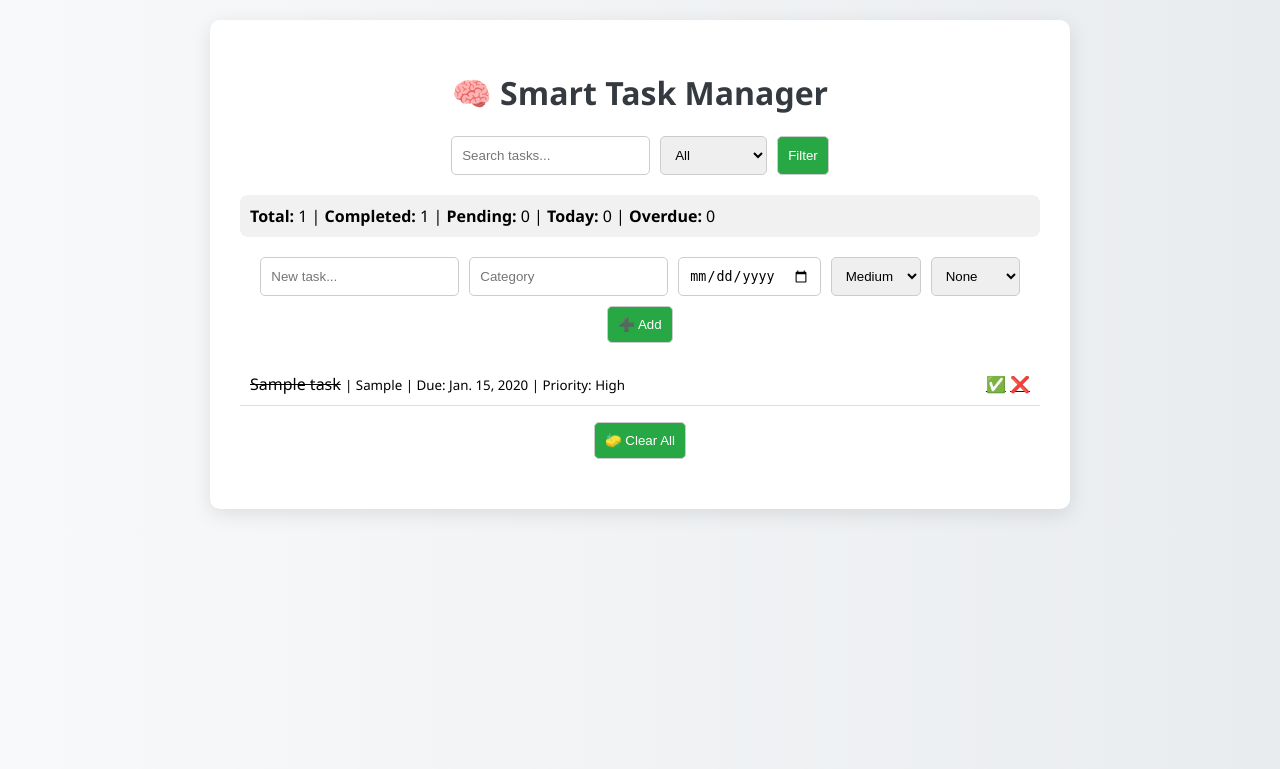
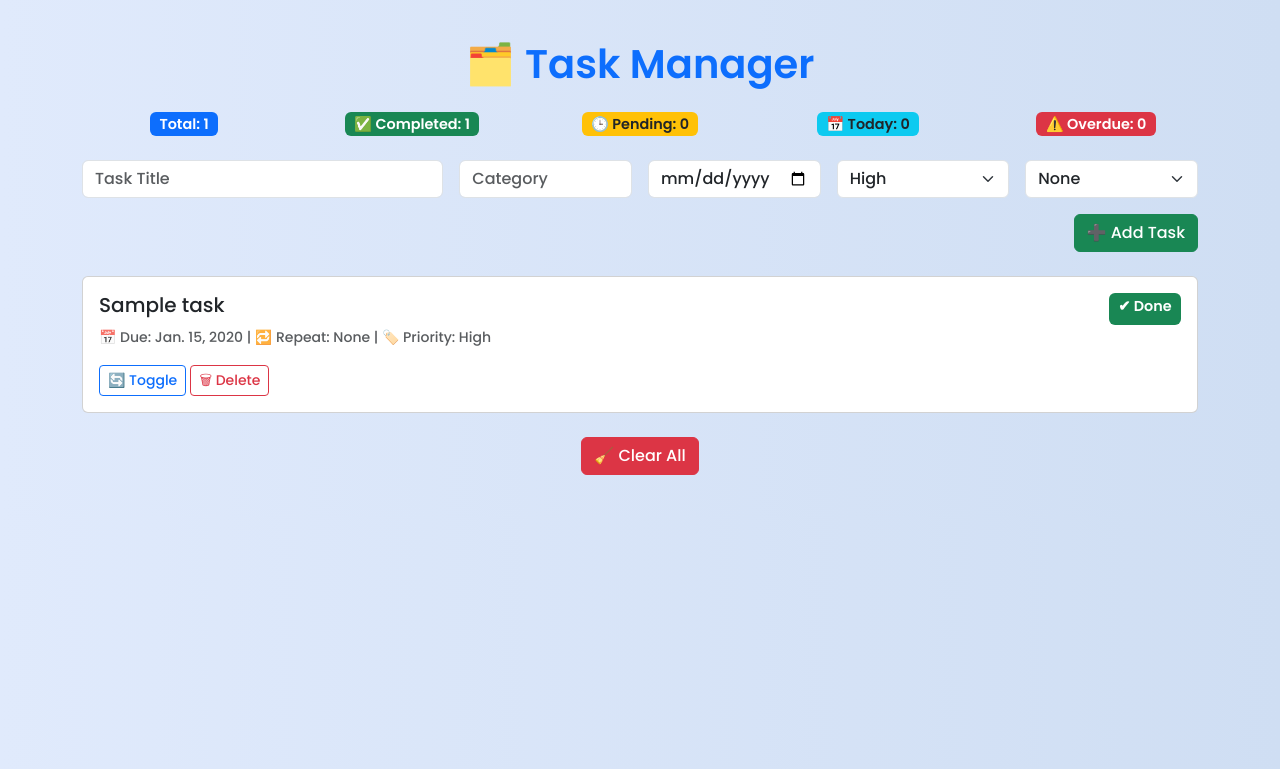
Before and after one commit to DarshanRedddy/django-task-manager, a Django app: page / in a window 1280 px wide. Shown: the top 769 px of the page. Run offline with Django 5.2, Linux system fonts and the light colour scheme; tables that the repository leaves empty hold one stand-in row (values such as "Sample post").

Commit message:
💄 UI overhaul: Bootstrap layout, card‑style tasks, badges

```diff
--- a/tasks/static/tasks/styles.css
+++ b/tasks/static/tasks/styles.css
@@ -1,65 +1,154 @@
 body {
-    font-family: 'Segoe UI', sans-serif;
-    background: linear-gradient(to right, #f8f9fa, #e9ecef);
+    font-family: 'Poppins', sans-serif;
+    background: linear-gradient(to right, #e0eafc, #cfdef3);
     margin: 0;
+    padding: 0;
+  }
+
+  .container {
+    max-width: 850px;
+    margin: 40px auto;
     padding: 20px;
-}
+    background: white;
+    border-radius: 12px;
+    box-shadow: 0 0 15px rgba(0,0,0,0.1);
+  }
 
-.container {
-    max-width: 800px;
-    margin: auto;
-    background: #ffffff;
-    border-radius: 10px;
-    padding: 30px;
-    box-shadow: 0 5px 20px rgba(0,0,0,0.1);
-}
+  h1 {
+    text-align: center;
+    color: #222;
+  }
 
-h1, h2 {
-    color: #343a40;
-    text-align: center;
-}
+  .analytics {
+    display: flex;
+    justify-content: space-around;
+    flex-wrap: wrap;
+    margin-bottom: 20px;
+  }
 
-form {
+  .stat {
+    font-weight: 600;
+    color: #333;
+  }
+
+  .stat span {
+    font-weight: bold;
+    color: #0066cc;
+  }
+
+  .task-form {
     display: flex;
     flex-wrap: wrap;
     gap: 10px;
-    justify-content: center;
     margin-bottom: 20px;
-}
+  }
 
-form input, form select, form button {
-    padding: 10px;
+  .task-form input, .task-form select {
+    flex: 1 1 150px;
+    padding: 8px 10px;
+    border-radius: 6px;
     border: 1px solid #ccc;
-    border-radius: 5px;
-}
+  }
 
-form button {
-    background-color: #28a745;
+  .task-form button {
+    padding: 10px 16px;
+    background-color: #0077cc;
     color: white;
+    border: none;
+    border-radius: 6px;
     cursor: pointer;
-}
+    transition: background 0.3s;
+  }
 
-form button:hover {
-    background-color: #218838;
-}
+  .task-form button:hover {
+    background-color: #005fa3;
+  }
 
-ul.task-list {
-    list-style-type: none;
+  .task-list {
+    list-style: none;
     padding: 0;
-}
+    margin: 0;
+  }
 
-ul.task-list li {
-    padding: 10px;
-    border-bottom: 1px solid #ddd;
-}
+  .task-card {
+    background: #f9f9f9;
+    border-left: 6px solid #0077cc;
+    padding: 12px;
+    margin-bottom: 12px;
+    border-radius: 8px;
+    box-shadow: 0 1px 5px rgba(0,0,0,0.05);
+  }
 
-.task-actions {
-    float: right;
-}
+  .task-card.completed {
+    border-left-color: green;
+    background: #ecf8f1;
+  }
 
-.stats {
-    background: #f1f1f1;
-    padding: 10px;
-    border-radius: 8px;
-    margin-bottom: 20px;
-}
+  .task-header {
+    display: flex;
+    justify-content: space-between;
+    font-size: 1.1rem;
+    margin-bottom: 6px;
+  }
+
+  .task-title {
+    font-weight: 600;
+  }
+
+  .badge {
+    padding: 3px 8px;
+    border-radius: 4px;
+    font-size: 0.85rem;
+    font-weight: bold;
+  }
+
+  .done {
+    background-color: green;
+    color: white;
+  }
+
+  .pending {
+    background-color: orange;
+    color: white;
+  }
+
+  .task-meta {
+    color: #555;
+    font-size: 0.9rem;
+    margin-bottom: 10px;
+  }
+
+  .task-actions a {
+    margin-right: 12px;
+    text-decoration: none;
+    color: #0077cc;
+    font-weight: bold;
+  }
+
+  .task-actions .delete {
+    color: red;
+  }
+
+  .clear-form {
+    text-align: center;
+    margin-top: 20px;
+  }
+
+  .clear-btn {
+    padding: 10px 16px;
+    background: #ff4d4f;
+    color: white;
+    border: none;
+    border-radius: 6px;
+    cursor: pointer;
+  }
+
+  .clear-btn:hover {
+    background: #d9363e;
+  }
+
+  .no-task {
+    text-align: center;
+    color: #666;
+    font-style: italic;
+  }
--- a/tasks/templates/tasks/index.html
+++ b/tasks/templates/tasks/index.html
@@ -4,69 +4,104 @@
 <head>
   <meta charset="UTF-8">
   <title>Task Manager</title>
-    <link rel="stylesheet" href="{% static 'tasks/styles.css' %}">
+  <link rel="stylesheet" href="https://cdn.jsdelivr.net/npm/bootstrap@5.3.2/dist/css/bootstrap.min.css">
+  <link href="https://fonts.googleapis.com/css2?family=Poppins:wght@300;500;600&display=swap" rel="stylesheet">
+  <link rel="stylesheet" href="{% static 'tasks/style.css' %}">
+  <style>
+    body {
+      font-family: 'Poppins', sans-serif;
+      background: linear-gradient(to right, #e0eafc, #cfdef3);
+      padding: 40px 0;
+    }
+    .card {
+      margin-bottom: 20px;
+    }
+    .badge {
+      font-size: 0.9rem;
+    }
+  </style>
 </head>
 <body>
   <div class="container">
-    <h1>🧠 Smart Task Manager</h1>
+    <div class="text-center mb-4">
+      <h1 class="fw-bold text-primary">🗂️ Task Manager</h1>
+    </div>
 
-    <form method="get">
-        <input type="text" name="search" placeholder="Search tasks..." value="{{ search }}">
-        <select name="filter">
-            <option value="">All</option>
-            <option value="completed" {% if filter == 'completed' %}selected{% endif %}>Completed</option>
-            <option value="pending" {% if filter == 'pending' %}selected{% endif %}>Pending</option>
+    <div class="row text-center mb-4">
+      <div class="col">
+        <span class="badge bg-primary">Total: {{ stats.total }}</span>
+      </div>
+      <div class="col">
+        <span class="badge bg-success">✅ Completed: {{ stats.completed }}</span>
+      </div>
+      <div class="col">
+        <span class="badge bg-warning text-dark">🕒 Pending: {{ stats.pending }}</span>
+      </div>
+      <div class="col">
+        <span class="badge bg-info text-dark">📅 Today: {{ stats.today }}</span>
+      </div>
+      <div class="col">
+        <span class="badge bg-danger">⚠️ Overdue: {{ stats.overdue }}</span>
+      </div>
+    </div>
+
+    <form method="post" class="row g-3 mb-4">
+      {% csrf_token %}
+      <div class="col-md-4">
+        <input type="text" name="title" class="form-control" placeholder="Task Title" required>
+      </div>
+      <div class="col-md-2">
+        <input type="text" name="category" class="form-control" placeholder="Category">
+      </div>
+      <div class="col-md-2">
+        <input type="date" name="due_date" class="form-control">
+      </div>
+      <div class="col-md-2">
+        <select name="priority" class="form-select">
+          <option value="High">High</option>
+          <option value="Medium">Medium</option>
+          <option value="Low">Low</option>
         </select>
-        <button type="submit">Filter</button>
+      </div>
+      <div class="col-md-2">
+        <select name="repeat" class="form-select">
+          <option value="None">None</option>
+          <option value="Daily">Daily</option>
+          <option value="Weekly">Weekly</option>
+        </select>
+      </div>
+      <div class="col-md-12 text-end">
+        <button type="submit" class="btn btn-success">➕ Add Task</button>
+      </div>
     </form>
 
-    <div class="stats">
-        <strong>Total:</strong> {{ stats.total }} |
-        <strong>Completed:</strong> {{ stats.completed }} |
-        <strong>Pending:</strong> {{ stats.pending }} |
-        <strong>Today:</strong> {{ stats.today }} |
-        <strong>Overdue:</strong> {{ stats.overdue }}
+    {% for task in tasks %}
+      <div class="card">
+        <div class="card-body">
+          <div class="d-flex justify-content-between">
+            <h5 class="card-title">{{ task.title }}</h5>
+            {% if task.completed %}
+              <span class="badge bg-success">✔ Done</span>
+            {% else %}
+              <span class="badge bg-warning text-dark">❌ Pending</span>
+            {% endif %}
           </div>
+          <p class="card-text">
+            <small class="text-muted">
+              📅 Due: {{ task.due_date|default:"No date" }} | 🔁 Repeat: {{ task.repeat }} | 🏷️ Priority: {{ task.priority }}
+            </small>
+          </p>
+          <a href="{% url 'toggle_complete' task.id %}" class="btn btn-outline-primary btn-sm">🔄 Toggle</a>
+          <a href="{% url 'delete_task' task.id %}" class="btn btn-outline-danger btn-sm">🗑 Delete</a>
+        </div>
+      </div>
+    {% empty %}
+      <div class="alert alert-secondary text-center">No tasks yet. Add one above!</div>
+    {% endfor %}
 
-    <form method="POST" action="{% url 'add_task' %}">
+    <form method="post" action="{% url 'clear_all' %}" class="text-center mt-4">
       {% csrf_token %}
-        <input type="text" name="title" placeholder="New task..." required>
-        <input type="text" name="category" placeholder="Category">
-        <input type="date" name="due_date">
-        <select name="priority">
-            <option value="High">High</option>
-            <option value="Medium" selected>Medium</option>
-            <option value="Low">Low</option>
-        </select>
-        <select name="repeat">
-            <option value="None" selected>None</option>
-            <option value="Daily">Daily</option>
-            <option value="Weekly">Weekly</option>
-            <option value="Monthly">Monthly</option>
-        </select>
-        <button type="submit">➕ Add</button>
-    </form>
-
-    <ul class="task-list">
-        {% for task in tasks %}
-            <li>
-                {% if task.completed %}
-                    <s>{{ task.title }}</s>
-                {% else %}
-                    {{ task.title }}
-                {% endif %}
-                <small> | {{ task.category }} | Due: {{ task.due_date }} | Priority: {{ task.priority }}</small>
-                <span class="task-actions">
-                    <a href="{% url 'toggle_complete' task.id %}">✅</a>
-                    <a href="{% url 'delete_task' task.id %}" onclick="return confirm('Delete task?')">❌</a>
-                </span>
-            </li>
-        {% endfor %}
-    </ul>
-
-    <form method="POST" action="{% url 'clear_all' %}">
-        {% csrf_token %}
-        <button type="submit" onclick="return confirm('Clear all tasks?')">🧽 Clear All</button>
+      <button type="submit" class="btn btn-danger">🧹 Clear All</button>
     </form>
   </div>
 </body>
```
Also changed, not shown: db.sqlite3. Lines whose indentation alone changed are shown as unchanged.
